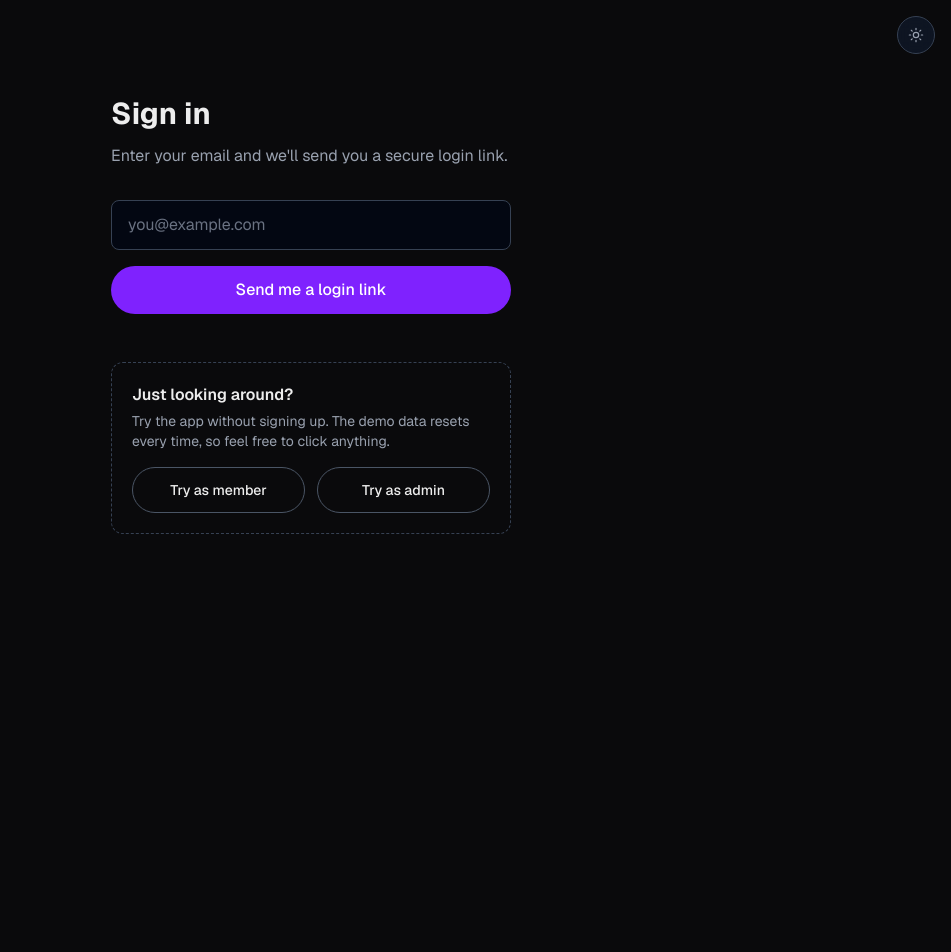
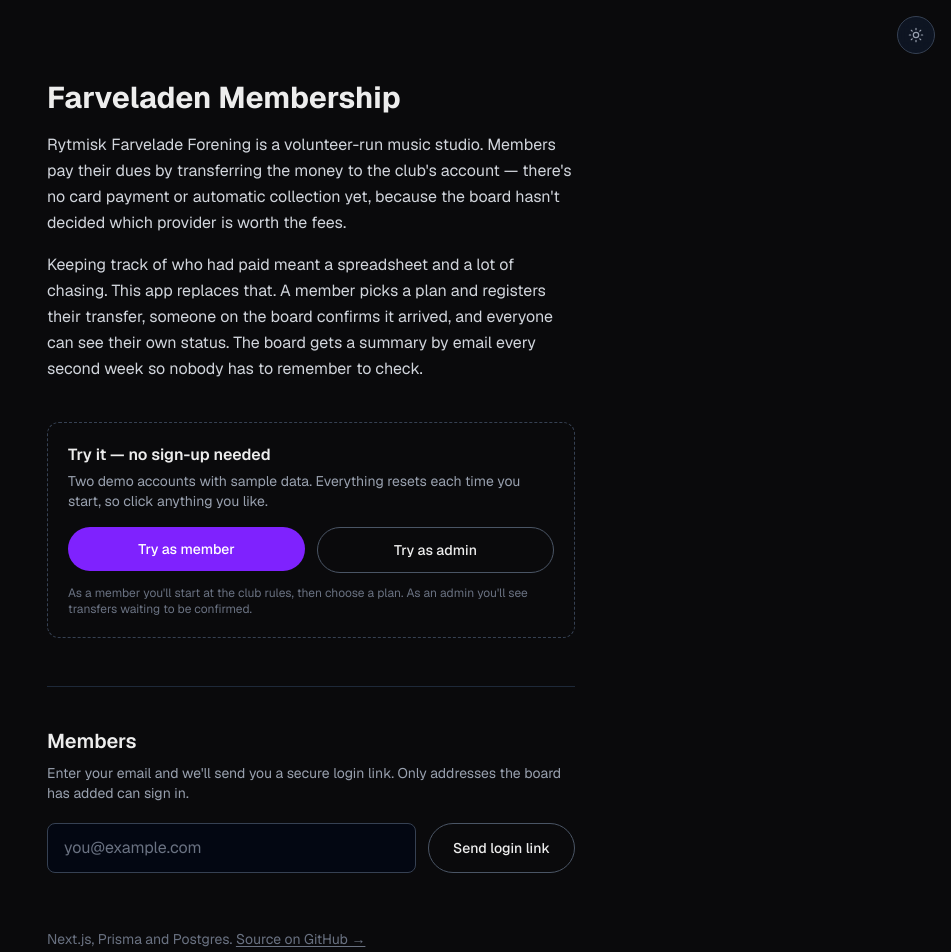
Before and after one commit to Chililove/Farveladens-Membership-app, a Next.js app: page /login in a window 1280 px wide. Shown: the top 952 px of the page, without its empty margins (329-1280 px from the left). Before the commit the page ends 800 px from the top, so only its background shows below. Built offline with nearby package versions, Linux system fonts and the light colour scheme; no server answers.

Commit message:
Explain what the app is on the login page
Visitors arrived at a bare sign-in form with no idea what the forening is or
what problem this solves, and the demo buttons sat below it as a footnote.
Leads with a short explanation, puts the demo first, and moves the member
sign-in below it.

```diff
--- a/app/login/page.tsx
+++ b/app/login/page.tsx
@@ -1,5 +1,7 @@
 import { signIn } from "@/auth";
 import { DEMO_ENABLED } from "@/lib/demo";
+
+const REPO_URL = "https://github.com/Chililove/Farveladens-Membership-app";
 
 export default async function LoginPage({
   searchParams,
@@ -9,50 +11,31 @@ export default async function LoginPage({
   const { error } = await searchParams;
 
   return (
-    <main className="mx-auto max-w-md px-6 py-24">
-      <h1 className="text-3xl font-bold">Sign in</h1>
-      <p className="mt-3 text-gray-600 dark:text-gray-400">
-        Enter your email and we&apos;ll send you a secure login link.
-      </p>
-
-      {error === "AccessDenied" && (
-        <p className="mt-6 rounded-lg border border-red-200 bg-red-50 px-4 py-3 text-sm text-red-700 dark:border-red-500/30 dark:bg-red-500/10 dark:text-red-300">
-          That email isn&apos;t a registered member. Ask the board to add you
-          first.
+    <main className="mx-auto max-w-xl px-6 py-20">
+      {/* What this is — most visitors arrive with no context. */}
+      <section>
+        <h1 className="text-3xl font-bold">Farveladen Membership</h1>
+        <p className="mt-4 leading-relaxed text-gray-700 dark:text-gray-300">
+          Rytmisk Farvelade Forening is a volunteer-run music studio. Members
+          pay their dues by transferring the money to the club&apos;s account —
+          there&apos;s no card payment or automatic collection yet, because the
+          board hasn&apos;t decided which provider is worth the fees.
         </p>
-      )}
-
-      <form
-        action={async (formData: FormData) => {
-          "use server";
-          await signIn("resend", {
-            email: String(formData.get("email")),
-            redirectTo: "/dashboard",
-          });
-        }}
-        className="mt-8 flex flex-col gap-4"
-      >
-        <input
-          name="email"
-          type="email"
-          required
-          placeholder="you@example.com"
-          className="rounded-lg border border-gray-300 bg-white px-4 py-3 text-gray-900 placeholder-gray-400 outline-none focus:border-violet-500 dark:border-gray-700 dark:bg-gray-950 dark:text-gray-100 dark:placeholder-gray-500 dark:focus:border-violet-500"
-        />
-        <button
-          type="submit"
-          className="rounded-full bg-violet-600 px-6 py-3 font-medium text-white transition hover:bg-violet-500"
-        >
-          Send me a login link
-        </button>
-      </form>
+        <p className="mt-4 leading-relaxed text-gray-700 dark:text-gray-300">
+          Keeping track of who had paid meant a spreadsheet and a lot of
+          chasing. This app replaces that. A member picks a plan and registers
+          their transfer, someone on the board confirms it arrived, and everyone
+          can see their own status. The board gets a summary by email every
+          second week so nobody has to remember to check.
+        </p>
+      </section>
 
       {DEMO_ENABLED && (
-        <section className="mt-12 rounded-xl border border-dashed border-gray-300 p-5 dark:border-gray-700">
-          <h2 className="font-semibold">Just looking around?</h2>
+        <section className="mt-10 rounded-xl border border-dashed border-gray-300 p-5 dark:border-gray-700">
+          <h2 className="font-semibold">Try it — no sign-up needed</h2>
           <p className="mt-1 text-sm text-gray-600 dark:text-gray-400">
-            Try the app without signing up. The demo data resets every time, so
-            feel free to click anything.
+            Two demo accounts with sample data. Everything resets each time you
+            start, so click anything you like.
           </p>
 
           <div className="mt-4 flex flex-col gap-3 sm:flex-row">
@@ -68,7 +51,7 @@ export default async function LoginPage({
             >
               <button
                 type="submit"
-                className="w-full rounded-full border border-gray-900 px-5 py-3 text-sm font-medium transition hover:bg-gray-900 hover:text-white dark:border-gray-600 dark:hover:border-violet-500 dark:hover:bg-violet-500/10 dark:hover:text-violet-200"
+                className="w-full rounded-full bg-violet-600 px-5 py-3 text-sm font-medium text-white transition hover:bg-violet-500"
               >
                 Try as member
               </button>
@@ -92,8 +75,64 @@ export default async function LoginPage({
               </button>
             </form>
           </div>
+
+          <p className="mt-3 text-xs text-gray-500 dark:text-gray-500">
+            As a member you&apos;ll start at the club rules, then choose a plan.
+            As an admin you&apos;ll see transfers waiting to be confirmed.
+          </p>
         </section>
       )}
+
+      {/* Real members sign in here. */}
+      <section className="mt-12 border-t border-gray-200 pt-10 dark:border-gray-800">
+        <h2 className="text-xl font-semibold">Members</h2>
+        <p className="mt-2 text-sm text-gray-600 dark:text-gray-400">
+          Enter your email and we&apos;ll send you a secure login link. Only
+          addresses the board has added can sign in.
+        </p>
+
+        {error === "AccessDenied" && (
+          <p className="mt-4 rounded-lg border border-red-200 bg-red-50 px-4 py-3 text-sm text-red-700 dark:border-red-500/30 dark:bg-red-500/10 dark:text-red-300">
+            That email isn&apos;t a registered member. Ask the board to add you
+            first.
+          </p>
+        )}
+
+        <form
+          action={async (formData: FormData) => {
+            "use server";
+            await signIn("resend", {
+              email: String(formData.get("email")),
+              redirectTo: "/dashboard",
+            });
+          }}
+          className="mt-5 flex flex-col gap-3 sm:flex-row"
+        >
+          <input
+            name="email"
+            type="email"
+            required
+            placeholder="you@example.com"
+            className="flex-1 rounded-lg border border-gray-300 bg-white px-4 py-3 text-gray-900 placeholder-gray-400 outline-none focus:border-violet-500 dark:border-gray-700 dark:bg-gray-950 dark:text-gray-100 dark:placeholder-gray-500 dark:focus:border-violet-500"
+          />
+          <button
+            type="submit"
+            className="rounded-full border border-gray-900 px-6 py-3 text-sm font-medium transition hover:bg-gray-900 hover:text-white dark:border-gray-600 dark:hover:border-violet-500 dark:hover:bg-violet-500/10 dark:hover:text-violet-200"
+          >
+            Send login link
+          </button>
+        </form>
+      </section>
+
+      <footer className="mt-14 text-sm text-gray-500 dark:text-gray-500">
+        Next.js, Prisma and Postgres.{" "}
+        <a
+          href={REPO_URL}
+          className="underline underline-offset-2 hover:text-gray-900 dark:hover:text-gray-200"
+        >
+          Source on GitHub →
+        </a>
+      </footer>
     </main>
   );
 }
```
